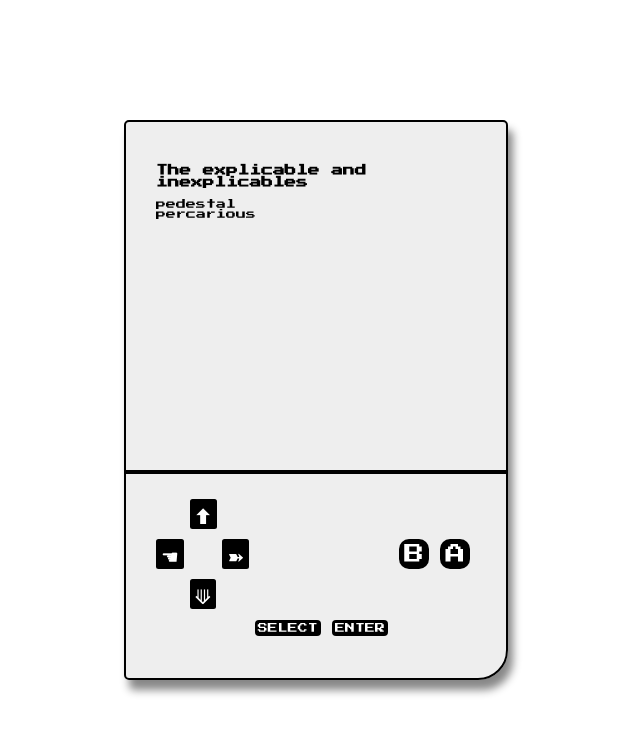
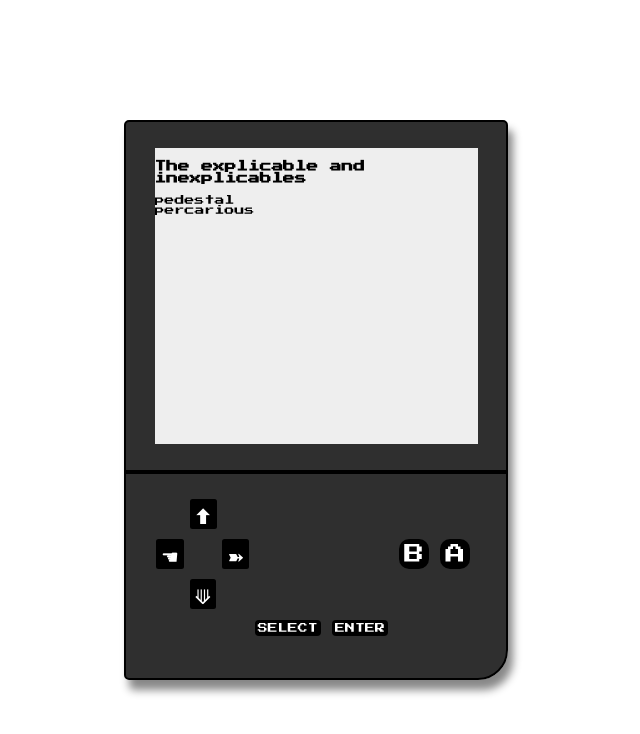
Before and after one commit to majsdev/majsdev.github.io, a React (Create React App) app: page /art in a window 1280 px wide. Shown: the top 734 px of the page, without its empty margins (324-964 px from the left). Built offline with nearby package versions, Linux system fonts and the light colour scheme.

Commit message:
update style

```diff
--- a/src/App.css
+++ b/src/App.css
@@ -15,21 +15,38 @@ html, body {
   margin: 3em 2em;
 }
 
-.content {
+.container {
 
-  box-sizing: content-box;
-  width: 320px;
+  /* box-sizing: content-box; */
+  /* width: 320px;
   height: 288px;
-  padding: 30px;
+  padding: 30px; */
+  width: 380px;
+  height: 348px;
 
-  background-color: #eee;
+  background-color: rgb(47, 47, 47);
   border: 2px solid #000000;
   border-radius: 5px 5px 0px 0px;
 
+  position: relative;
+  overflow: hidden;
+}
+
+.content {
+  /* box-sizing: content-box; */
+  z-index: 1;
+
+  width: 85%;
+  height: 85%;
+  background-color: #eee;
+
+  /* opacity: 50%; */
+
+  position: absolute;
+  top: 7.5%;
+  left: 7.5%;
+
   overflow: scroll;
-
-  position: relative;
-
 }
 
 /* .banner {
@@ -49,7 +66,9 @@ html, body {
   height: 144px;
   padding: 30px;
 
-  background-color: #eee;
+  /* background-color: #eee; */
+  background-color: rgb(47, 47, 47);
+
   border: 2px solid #000000;
   border-radius: 0px 0px 30px 5px;
 
--- a/src/App.js
+++ b/src/App.js
@@ -36,7 +36,8 @@ function App() {
   return (
     <div className="App">
 
-      <div className="content container">
+      <div className="container">
+        <div className="content">
           <Router>
               <Switch>
                 <Route exact path="/"> <Home /> </Route>
@@ -53,6 +54,7 @@ function App() {
               />
           </Router>
         </div>
+      </div>
 
       {/* <div className="banner">
         majiasheng
```
Lines whose indentation alone changed are shown as unchanged.
